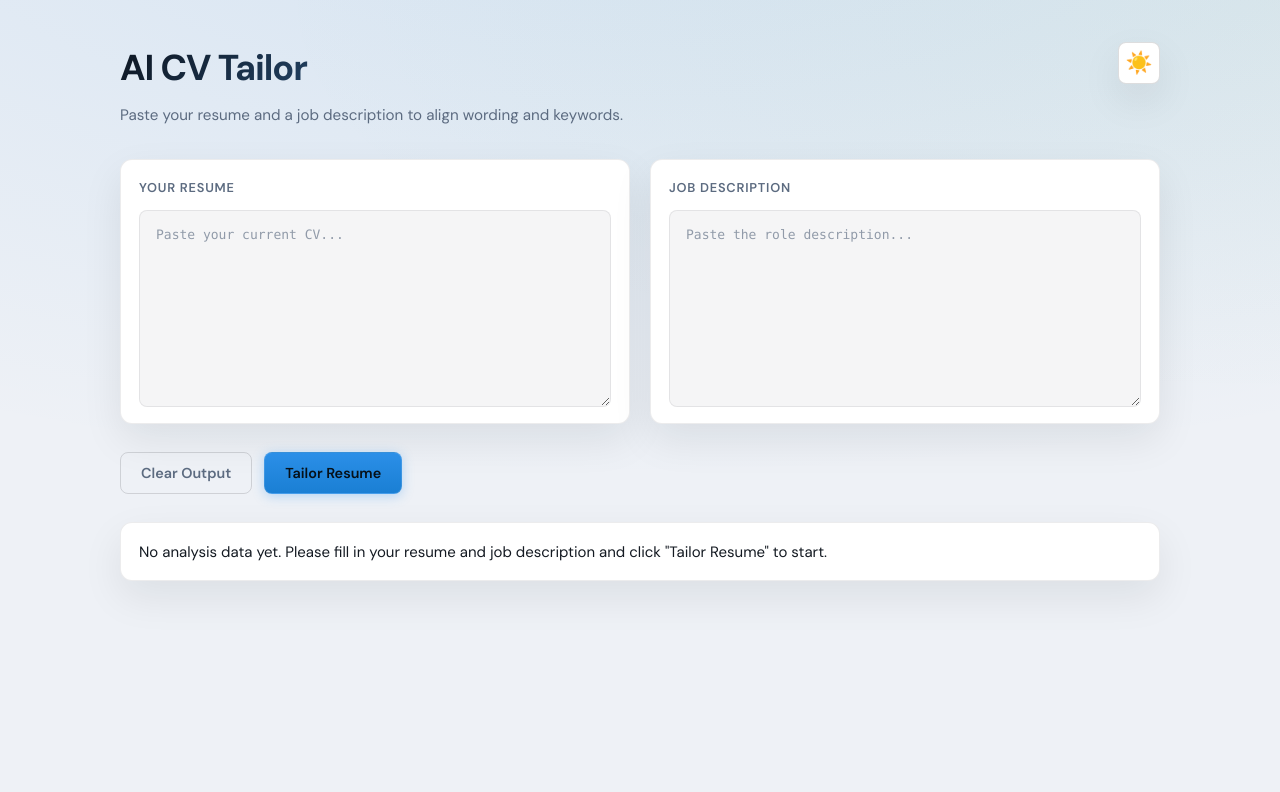
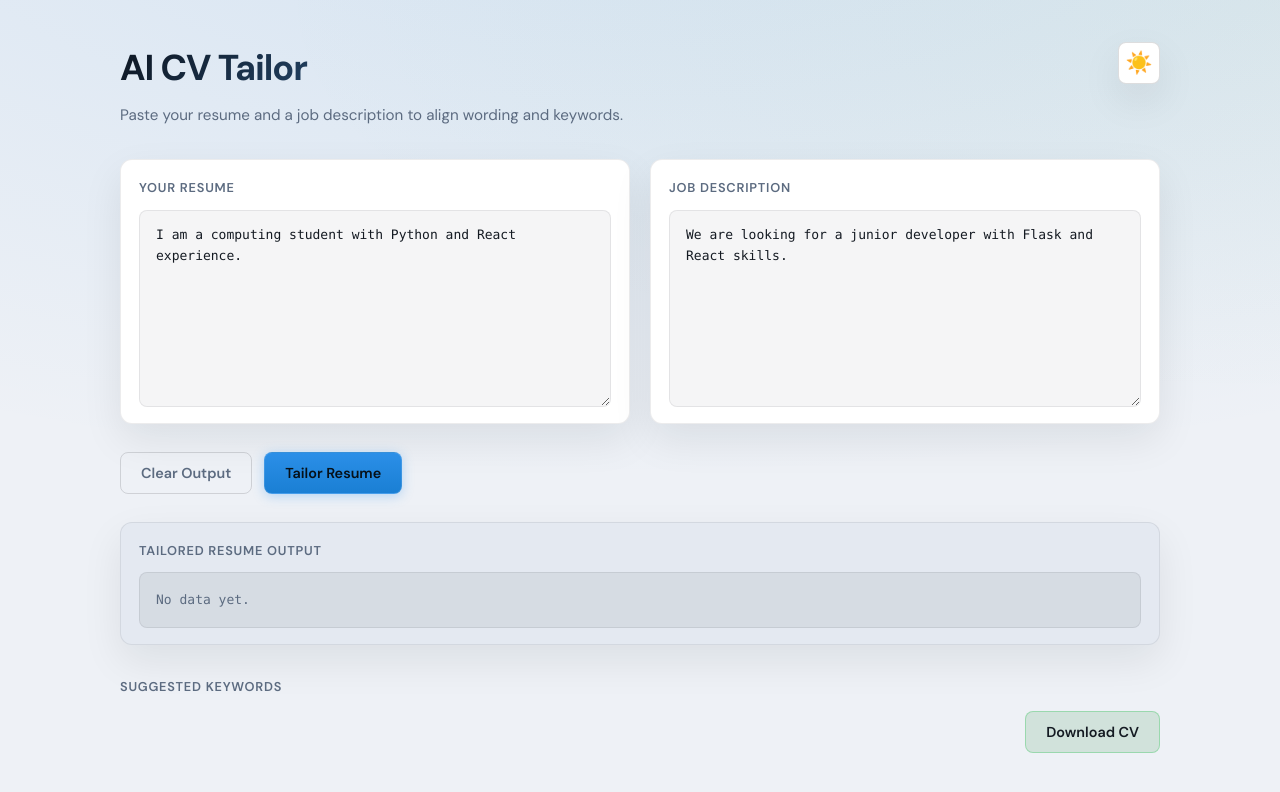
Before and after one commit to to3aunglynn/cv_ai, a React (Vite) app: page / in a window 1280 px wide. Shown: the top 792 px of the page. Built offline with nearby package versions, Linux system fonts and the light colour scheme.

Commit message:
Add full typing animation for AI analysis output

```diff
--- a/src/App.jsx
+++ b/src/App.jsx
@@ -1,12 +1,16 @@
 import { useEffect, useState } from "react";
-import { getInitialTheme, syncThemeToDocument } from "./theme";
+import { getInitialTheme, syncThemeToDocument } from "./theme/theme";
 import InputPanel from "./components/InputPanel";
 import OutputPanel from "./components/OutputPanel";
 import analyzeCV from "./api/cvService";
 
 function App() {
-  const [cv, setCv] = useState("");
-  const [job, setJob] = useState("");
+  const [cv, setCv] = useState(
+    "I am a computing student with Python and React experience.",
+  );
+  const [job, setJob] = useState(
+    "We are looking for a junior developer with Flask and React skills.",
+  );
   const [result, setResult] = useState(null);
   const [theme, setTheme] = useState(getInitialTheme);
   const [loading, setLoading] = useState(false);
@@ -15,7 +19,6 @@ function App() {
   useEffect(() => {
     syncThemeToDocument(theme);
   }, [theme]);
-
 
   const handleTailor = async () => {
     if (!cv.trim() || !job.trim()) {
--- a/src/components/OutputPanel.jsx
+++ b/src/components/OutputPanel.jsx
@@ -1,48 +1,62 @@
-import React from "react";
+import { useEffect, useState } from "react";
+import formatResultText from "../utils/formatResultText";
+import useTypingEffect from "../hooks/useTypingEffect";
 
 const OutputPanel = ({ result, loading, error }) => {
-  if (loading)
-    return <div className="cv-panel">AI is analyzing your CV...</div>;
+  const fullText = formatResultText(result);
 
-  if (error) return <div className="cv-panel cv-panel--error">{error}</div>;
-
-  if (!result) {
-    return (
-      <div className="cv-panel">
-        No analysis data yet. Please fill in your resume and job description and
-        click "Tailor Resume" to start.
-      </div>
-    );
-  }
-
-  console.log(result);
+  // this is from /hooks/useTypingEffect.js
+  const { displayedText, isTyping } = useTypingEffect(fullText, 15);
 
   return (
     <>
       <section className="cv-panel cv-panel--output">
         <h3 className="cv-panel__title">Tailored resume output</h3>
-        <textarea
-          className="cv-textarea cv-textarea--readonly"
-          rows={10}
-          value={result?.summary || ""}
-          readOnly
-        />
+
+        <div className="cv-ai-output">
+          {loading ? (
+            <div className="cv-status">AI is analyzing...</div>
+          ) : error ? (
+            <div className="cv-status cv-status--error">{error}</div>
+          ) : !result ? (
+            <div className="cv-status">No data yet.</div>
+          ) : (
+            <>
+              {displayedText}
+              {isTyping && <span className="cv-typing-cursor">|</span>}
+            </>
+          )}
+        </div>
       </section>
 
       <section className="cv-keywords">
         <h3 className="cv-panel__title">Suggested keywords</h3>
         <div className="cv-keywords__row">
-          <ul className="cv-keyword-list">
-            {result?.recommended_keywords?.map((word, index) => (
-              <li key={index}>{word}</li>
-            ))}
-          </ul>
+          {!isTyping && (
+            <ul className="cv-keyword-list">
+              {result?.recommended_keywords?.map((word, index) => (
+                <li key={index}>{word}</li>
+              ))}
+            </ul>
+          )}
 
           <button
             type="button"
             className="cv-btn cv-btn--secondary cv-keywords__copy"
           >
-            Copy resume
+            {!isTyping ? (
+              <span
+                className={`download-text ${!isTyping ? "is-visible" : ""}`}
+              >
+                Download CV
+              </span>
+            ) : (
+              <div className="typing-indicator">
+                <span className="typing-dot"></span>
+                <span className="typing-dot"></span>
+                <span className="typing-dot"></span>
+              </div>
+            )}
           </button>
         </div>
       </section>
--- /dev/null
+++ b/src/hooks/useTypingEffect.js
@@ -0,0 +1,31 @@
+import { useState, useEffect } from "react";
+
+const useTypingEffect = (text, speed = 15) => {
+  const [displayedText, setDisplayedText] = useState("");
+
+  useEffect(() => {
+    setDisplayedText("");
+    if (!text) return;
+
+    let index = 0;
+    const interval = setInterval(() => {
+
+      // Functional update to avoid dependency issues
+      setDisplayedText(text.slice(0, index + 1));
+      index++;
+
+      if (index >= text.length) {
+        clearInterval(interval);
+      }
+    }, speed);
+
+    return () => clearInterval(interval);
+  }, [text, speed]);
+
+  return {
+    displayedText,
+    isTyping: displayedText.length < (text?.length || 0)
+  };
+};
+
+export default useTypingEffect;
--- a/src/index.css
+++ b/src/index.css
@@ -398,3 +398,83 @@ body {
     width: 100%;
   }
 }
+
+/* Tailor Resume Output Typing box */
+.cv-ai-output {
+  width: 100%;
+  height: auto;
+  /* min-height: 360px; */
+  margin: 0;
+  padding: 16px;
+  font-family: var(--cv-mono);
+  font-size: 13px;
+  line-height: 1.7;
+  color: var(--cv-text-muted);
+  background: var(--cv-textarea-readonly-bg);
+  border: 1px solid var(--cv-border);
+  border-radius: var(--cv-radius-sm);
+  white-space: pre-wrap;
+  overflow-x: auto;
+}
+
+.cv-typing-cursor {
+  display: inline-block;
+  margin-left: 2px;
+  color: var(--cv-accent);
+  animation: blinkCursor 0.8s infinite;
+}
+
+@keyframes blinkCursor {
+  0%, 45% {
+    opacity: 1;
+  }
+
+  46%, 100% {
+    opacity: 0;
+  }
+}
+
+/* Typing ... Indicator  */
+.typing-indicator {
+  display: flex;
+  gap: 4px;
+  padding: 10px;
+  align-items: center;
+}
+
+.typing-dot {
+  width: 5px;
+  height: 5px;
+  background-color: #9ca3af;
+  border-radius: 50%;
+  animation: bounce 1.4s infinite ease-in-out both;
+}
+
+.typing-dot:nth-child(1) { animation-delay: -0.32s; }
+.typing-dot:nth-child(2) { animation-delay: -0.16s; }
+
+@keyframes bounce {
+  0%, 80%, 100% { transform: scale(0); }
+  40% { transform: scale(1.0); }
+}
+
+/* Download Button Appearing css */
+.button-wrapper {
+  display: flex;
+  justify-content: center;
+  align-items: center;
+  overflow: hidden;
+}
+
+.download-text {
+  opacity: 0;
+  transform: scale(0.9);
+  transition: all 0.5s ease-in-out;
+  display: none;
+}
+
+.download-text.is-visible {
+  display: inline-block;
+  opacity: 1;
+  transform: scale(1);
+}
--- /dev/null
+++ b/src/utils/formatResultText.js
@@ -0,0 +1,23 @@
+const formatResultText = (data) => {
+  if (!data) return "";
+  const sections = [
+    ["Summary", data.summary || "No summary available."],
+    ["Match Score", `${data.match_score ?? 0}%`],
+    ["Matched Skills", data.matched_skills],
+    ["Missing Skills", data.missing_skills],
+    ["Improvement Suggestions", data.improvement_suggestions],
+    ["Tailored CV Points", data.tailored_cv_points],
+  ];
+
+  const result = sections.map(([title, content]) => {
+      const body = Array.isArray(content)
+        ? content.map((item) => `• ${item}`).join("\n")
+        : content;
+      return `${title}:\n${body || "None"}\n`;
+    })
+    .join("\n");
+
+  return result;
+};
+
+export default formatResultText;
```
